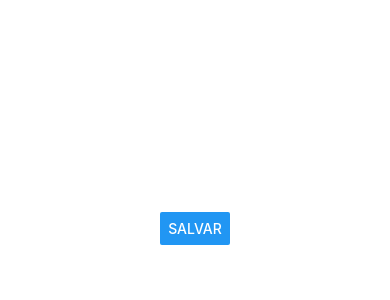
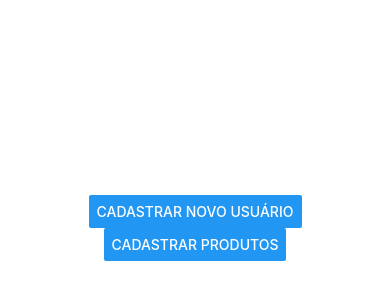
Before and after one commit to patricklouback/testeFirebase, a React Native app: screen / in a window 390 px wide. Shown: the part 194-494 px from the top of the page. Built offline with nearby package versions, Linux system fonts and the light colour scheme.

Commit message:
configuraçao do firestore

```diff
--- a/App.js
+++ b/App.js
@@ -1,16 +1,19 @@
 import { StatusBar } from 'expo-status-bar';
 import { StyleSheet, Text, View, Button } from 'react-native';
-import { getAuth, createUserWithEmailAndPassword } from "firebase/auth";
+import { createUserWithEmailAndPassword, sendEmailVerification} from "firebase/auth";
+import { getFirestore, setDoc, doc, addDoc } from 'firebase/firestore';
+import { app, auth } from './firebase';
 
 export default function App() {
+  app;
 
-  const handleSignUp = () => {
-    const auth = getAuth();
-    createUserWithEmailAndPassword(auth, 'patrick@teste.com', '123456')
+  const cadastrar = () => {
+    createUserWithEmailAndPassword(auth, 'teste@gmail.com', '123456')
       .then((userCredential) => {
         // Signed in
         const user = userCredential.user;
-        // ...
+        console.log(user["stsTokenManager"]["accessToken"])
+        sendEmailVerification(user)
       })
       .catch((error) => {
         const errorCode = error.code;
@@ -19,13 +22,28 @@ export default function App() {
       });
   }
 
+  const enviarProduto = async() => {
 
+    const firestore = getFirestore();
+
+    await setDoc(doc(firestore,'produtos','Caixa Patrick'), {
+      name: 'Caixa Patrick',
+      descricao: 'Contém várias coisas',
+      custo: 255.34,
+      valorFinal: 59.78,
+      uid: 'jdhakdhadjakjhdakhdlaks'
+    });
+  }
 
   return (
     <View style={styles.container}>
       <Button
-      title='Salvar'
-      onPress={handleSignUp}
+      title='Cadastrar Novo Usuário'
+      onPress={cadastrar}
+      />
+      <Button
+      title='Cadastrar Produtos'
+      onPress={enviarProduto}
       />
       <StatusBar style="auto" />
     </View>
@@ -39,4 +57,7 @@ const styles = StyleSheet.create({
     alignItems: 'center',
     justifyContent: 'center',
   },
+  btn: {
+    marginTop: 20
+  }
 });
--- a/firebase.js
+++ b/firebase.js
@@ -1,7 +1,9 @@
-// Import the functions you need from the SDKs you need
-//import * as firebase from "firebase/app";
-import {initializeApp} from "firebase/app";
-// TODO: Add SDKs for Firebase products that you want to use
+import AsyncStorage from '@react-native-async-storage/async-storage' ;
+import { initializeApp } from 'firebase/app' ;
+import {
+  initializeAuth ,
+  getReactNativePersistence
+} from 'firebase/auth/react-native' ;
 // https://firebase.google.com/docs/web/setup#available-libraries
 
 // Your web app's Firebase configuration
@@ -22,4 +24,10 @@ if (firebase.apps.length === 0){
     app = firebase.app()
 } */
 
-const app = initializeApp(firebaseConfig);
+export const app = initializeApp(firebaseConfig);
+
+const auth = initializeAuth ( app , {
+  persistência : getReactNativePersistence ( AsyncStorage )
+} ) ;
+
+export { auth } ;
--- a/package.json
+++ b/package.json
@@ -10,6 +10,7 @@
     "eject": "expo eject"
   },
   "dependencies": {
+    "@react-native-async-storage/async-storage": "~1.17.3",
     "expo": "~45.0.0",
     "expo-status-bar": "~1.3.0",
     "firebase": "^9.9.0",
```
Also changed, not shown: 1 other file (tests, documents, lock files or other folders).
